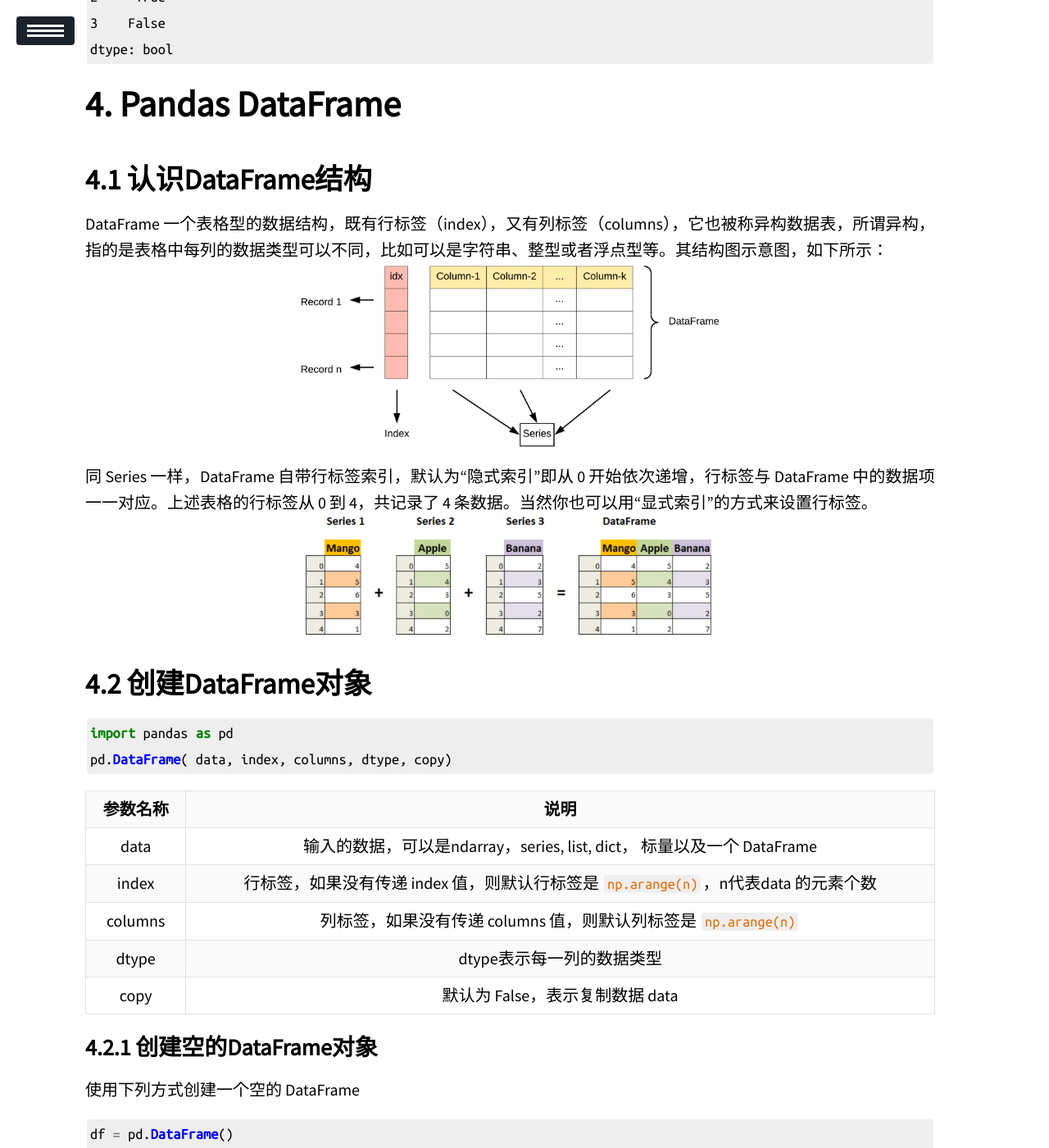
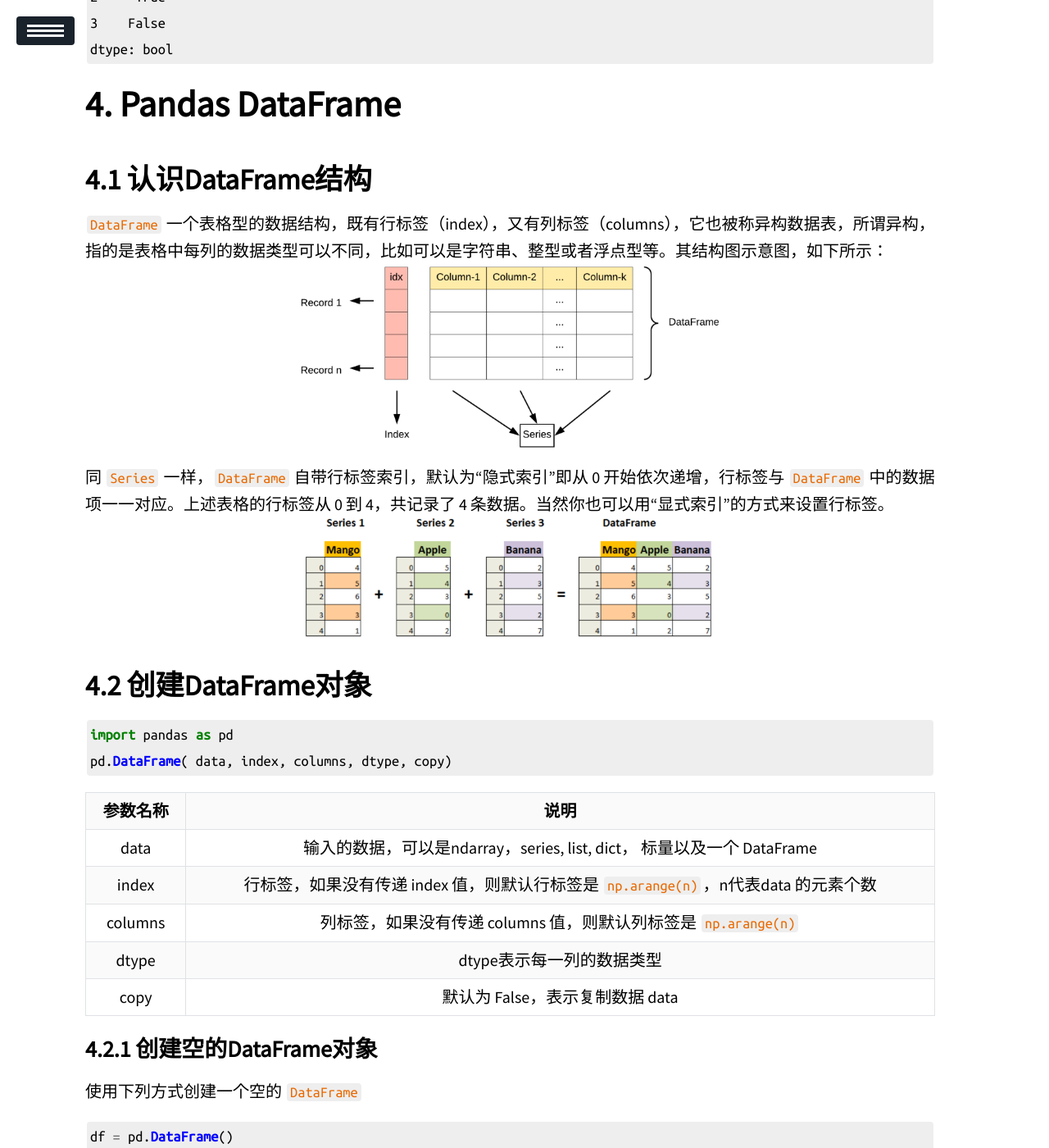
Before and after one commit to ssskz/ssskz.github.io, a Jekyll site: the page built from _posts/2023-2-28-Pandas.md, in a window 1280 px wide and 1400 px high, scrolled down 15810 px. Shown: the whole window at 82% size. Built offline with Jekyll 4.4.1, drawn with Linux system fonts in a browser that asks for light colours; our own code applies the rules of GitHub Pages for plain Markdown files; a script that is not in the unit is left out; some of the changed text lies outside the part shown.

Commit message:
update
Signed-off-by: ssskz <12497590+ssskz@user.noreply.gitee.com>

````diff
--- a/_posts/2023-2-28-Pandas.md
+++ b/_posts/2023-2-28-Pandas.md
@@ -563,10 +563,10 @@ print(pd.notnull(s)) #空值返回False
 
 ## 认识DataFrame结构
 
-DataFrame 一个表格型的数据结构，既有行标签（index），又有列标签（columns），它也被称异构数据表，所谓异构，指的是表格中每列的数据类型可以不同，比如可以是字符串、整型或者浮点型等。其结构图示意图，如下所示：
+`DataFrame` 一个表格型的数据结构，既有行标签（index），又有列标签（columns），它也被称异构数据表，所谓异构，指的是表格中每列的数据类型可以不同，比如可以是字符串、整型或者浮点型等。其结构图示意图，如下所示：
 <img src="https://ssskz.github.io/about/pandas_2.png" width="50%">
 
-同 Series 一样，DataFrame 自带行标签索引，默认为“隐式索引”即从 0 开始依次递增，行标签与 DataFrame 中的数据项一一对应。上述表格的行标签从 0 到 4，共记录了 4 条数据。当然你也可以用“显式索引”的方式来设置行标签。
+同 `Series` 一样，`DataFrame` 自带行标签索引，默认为“隐式索引”即从 0 开始依次递增，行标签与 `DataFrame` 中的数据项一一对应。上述表格的行标签从 0 到 4，共记录了 4 条数据。当然你也可以用“显式索引”的方式来设置行标签。
 <img src="https://ssskz.github.io/about/pandas_2_1.png" width="50%">
 
 ## 创建DataFrame对象
@@ -575,7 +575,6 @@ DataFrame 一个表格型的数据结构，既有行标签（index），又有
 import pandas as pd
 pd.DataFrame( data, index, columns, dtype, copy)
 ```
-
 
 | 参数名称 |  说明 |
 | :--------------------------: | :---------------------: |
@@ -587,8 +586,7 @@ pd.DataFrame( data, index, columns, dtype, copy)
 
 ### 创建空的DataFrame对象
 
-使用下列方式创建一个空的 DataFrame
-
+使用下列方式创建一个空的 `DataFrame`
 
 ```python
 df = pd.DataFrame()
@@ -600,7 +598,7 @@ print(df)
     Index: []
 
 
-列表创建DataFame对象
+列表创建`DataFame`对象
 
 示例 1，单一列表创建 DataFrame：
 
@@ -619,7 +617,7 @@ print(df)
     4  5
 
 
-示例 2，使用嵌套列表创建 DataFrame 对象：
+示例 2，使用嵌套列表创建 `DataFrame` 对象：
 
 
 ```python
@@ -636,7 +634,6 @@ print(df)
 
 示例 3，指定数值元素的数据类型为 float：
 
-
 ```python
 data = [['Alex',10],['Bob',12],['Clarke',13]]
 df = pd.DataFrame(data,columns=['Name','Age'],dtype=float)
@@ -654,7 +651,6 @@ print(df)
 
 
 ### 字典嵌套列表创建
-
 
 ```python
 data = {'Name':['Tom', 'Jack', 'Steve', 'Ricky'],'Age':[28,34,29,42]}
@@ -669,10 +665,9 @@ print(df)
     3  Ricky   42
 
 
-注意：这里使用了默认行标签，也就是 range(n)。它生成了 0,1,2,3，并分别对应了列表中的每个元素值。
+注意：这里使用了默认行标签，也就是 `range(n)`，它生成了 0,1,2,3，并分别对应了列表中的每个元素值。
 
 现在给上述示例添加自定义的行标签：
-
 
 ```python
 data = {'Name':['Tom', 'Jack', 'Steve', 'Ricky'],'Age':[28,34,29,42]}
@@ -703,7 +698,7 @@ print(df)
 
 ### Series创建DataFrame对象
 
-可以传递一个字典形式的 Series，从而创建一个 DataFrame 对象，其输出结果的行索引是所有 index 的并集
+可以传递一个字典形式的 `Series`，从而创建一个 `DataFrame` 对象，其输出结果的行索引是所有 index 的并集
 
 
 ```python
@@ -795,7 +790,7 @@ print(df)
 
 ### 列索引删除数据列
 
-通过**del** 和 **pop()** 都能够删除 DataFrame 中的数据列
+通过 `del` 和 `pop()` 都能够删除 `DataFrame` 中的数据列
 
 
 ```python
@@ -835,7 +830,7 @@ print (df)
 
 ### 标签索引选取
 
-可以将行标签传递给 loc 函数，来选取数据。
+可以将行标签传递给 `loc` 函数，来选取数据。
 
 
 ```python
@@ -860,7 +855,7 @@ print(df.loc['b'])
 
 ### 整数索引选取
 
-通过将数据行所在的索引位置传递给 iloc 函数，也可以实现数据行选取
+通过将数据行所在的索引位置传递给 `iloc` 函数，也可以实现数据行选取
 
 
 ```python
@@ -876,7 +871,6 @@ print (df.iloc[2])
 
 
 ### 切片操作多行选取
-
 
 ```python
 d = {'one' : pd.Series([1, 2, 3], index=['a', 'b', 'c']),
@@ -893,7 +887,7 @@ print(df[2:4])
 
 ### 添加数据行
 
-使用 **append()** 函数，可以将新的数据行添加到 DataFrame 中，该函数会在行末追加数据行。示例如下：
+使用 `append()` 函数，可以将新的数据行添加到 `DataFrame` 中，该函数会在行末追加数据行。示例如下：
 
 
 ```python
@@ -917,7 +911,7 @@ print(df)
 
 ### 删除数据行
 
-使用行索引标签，利用**drop**函数从 DataFrame 中删除某一行数据。如果索引标签存在重复，那么它们将被一起删除
+使用行索引标签，利用 `drop` 函数从 `DataFrame` 中删除某一行数据。如果索引标签存在重复，那么它们将被一起删除
 
 
 ```python
@@ -947,7 +941,7 @@ print (df)
 
 ## 常用属性和方法汇总
 
-DataFrame 的属性和方法，与 Series 相差无几，如下所示：
+`DataFrame` 的属性和方法，与 `Series` 相差无几，如下所示：
 
 | 名称 |  属性&方法描述 |
 | :--------------------------: | :---------------------: |
@@ -965,7 +959,7 @@ DataFrame 的属性和方法，与 Series 相差无几，如下所示：
 
 ### T（Transpose）转置
 
-返回 DataFrame 的转置，也就是把行和列进行交换。
+返回 `DataFrame` 的转置，也就是把行和列进行交换。
 
 
 ```python
@@ -975,8 +969,6 @@ d = {'Name':pd.Series(['c语言中文网','编程帮',"百度",'360搜索','谷
 #构建DataFrame
 df = pd.DataFrame(d)
 print(df)
-
-
 print("输出DataFrame的转置")
 print(df.T)
 ```
@@ -1000,8 +992,7 @@ print(df.T)
 
 ### shape
 
-返回一个代表 DataFrame 维度的元组。返回值元组 (a,b)，其中 a 表示行数，b 表示列数。
-
+返回一个代表 `DataFrame` 维度的元组。返回值元组 (a,b)，其中 a 表示行数，b 表示列数。
 
 ```python
 d = {'Name':pd.Series(['c语言中文网','编程帮',"百度",'360搜索','谷歌','微学苑','Bing搜索']),
@@ -1011,15 +1002,13 @@ d = {'Name':pd.Series(['c语言中文网','编程帮',"百度",'360搜索','谷
 df = pd.DataFrame(d)
 #DataFrame的形状
 print(df.shape)
-
 ```
 
     (7, 3)
 
-
 ### size
 
-返回 DataFrame 中的元素数量。
+返回 `DataFrame` 中的元素数量。
 
 
 ```python
@@ -1027,7 +1016,6 @@ print(df.size)
 ```
 
     21
-
 
 # Python Pandas描述性统计
 
````
